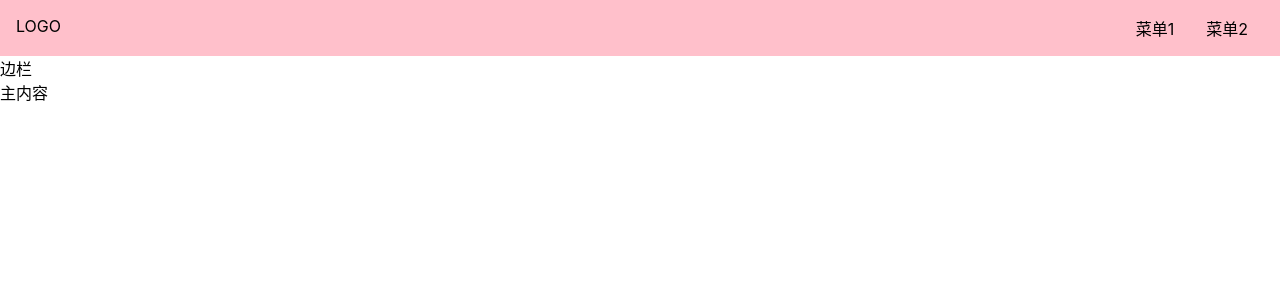
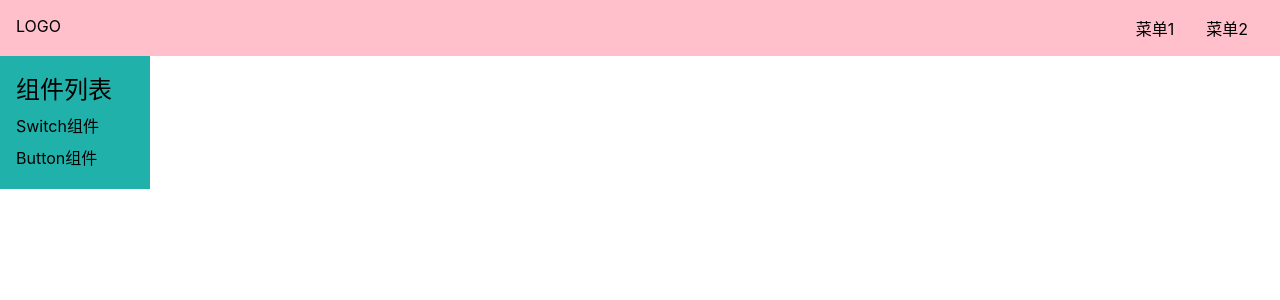
Before and after one commit to Eskimo6666/Vue3GULU, a Vue app: page /#/doc in a window 1280 px wide. Shown: the top 300 px of the page. Built offline with nearby package versions, Linux system fonts and the light colour scheme.

Commit message:
add: 路由自适应显隐

```diff
--- a/src/App.vue
+++ b/src/App.vue
@@ -1,10 +1,21 @@
 <template>
-
   <router-view />
 </template>
 
-<script>
+<script lang='ts'>
+import {ref, provide} from 'vue'
+import {router}  from './router'
 export default {
-  name: "App"
-};
+  name: "App",
+  setup() {
+    const width = document.documentElement.clientWidth
+    const menuVisible = ref(width <= 500 ? false : true)
+    provide('menuVisible', menuVisible)
+    router.afterEach(()=>{
+      if(width <= 500){
+        menuVisible.value = false
+      }
+    })
+  }
+}
 </script>
--- /dev/null
+++ b/src/components/ButtonDemo.vue
@@ -0,0 +1,5 @@
+<template>
+    <div>
+        Button组件文档
+    </div>
+</template>
--- /dev/null
+++ b/src/components/SwitchDemo.vue
@@ -0,0 +1,5 @@
+<template>
+    <div>
+        Switch 文档
+    </div>
+</template>
--- a/src/components/Topnav.vue
+++ b/src/components/Topnav.vue
@@ -1,16 +1,24 @@
 <template>
     <div class="topnav">
-      <div class="logo">LOGO</div>
+      <div class="logo" >LOGO</div>
       <ul class="menu">
         <li>菜单1</li>
         <li>菜单2</li>
       </ul>
+      <span class="toggleAside" @click="toggleMenu"></span>
     </div>
 </template>
 
-<script>
+<script lang='ts'>
+import {inject, Ref} from 'vue'
 export default {
-
+    setup(){
+      const menuVisible = inject<Ref<boolean>>('menuVisible')
+      const toggleMenu = () => {
+        menuVisible.value = !menuVisible.value
+      }
+      return {toggleMenu}
+    }
 }
 </script>
 
@@ -19,6 +27,8 @@ export default {
   background: pink;
   display: flex;
   padding: 16px;
+  position:relative;
+  z-index:10;
   > .logo {
     max-width: 6em;
     margin-right: auto;
@@ -31,5 +41,26 @@ export default {
       margin: 0 1em;
     }
   }
+  > .toggleAside{
+    display:none;
+    width:24px;
+    height:24px;
+    background: red;
+    position: absolute;
+    left:16px;
+    top:50%;
+    transform: translateY(-50%);
+  }
+  @media (max-width:500px){
+    >.menu{
+      display: none;
+    }
+    > .logo{
+      margin: 0 auto;
+    }
+    > .toggleAside{
+      display: inline-block;
+    }
+  }
 }
 </style>
--- a/src/index.scss
+++ b/src/index.scss
@@ -15,6 +15,9 @@ a {
     cursor: pointer;
   }
 }
+h1,h2,h3,h4,h5,h6{
+  font-weight: normal;
+}
 body{
   font-size:16px;
   font-family: -apple-system, "Noto Sans", "Helvetica Neue", Helvetica, "Nimbus Sans L", Arial, "Liberation Sans", "PingFang SC", "Hiragino Sans GB", "Noto Sans CJK SC", "Source Han Sans SC", "Source Han Sans CN", "Microsoft YaHei", "Wenquanyi Micro Hei", "WenQuanYi Zen Hei", "ST Heiti", SimHei, "WenQuanYi Zen Hei Sharp", sans-serif;
--- a/src/main.ts
+++ b/src/main.ts
@@ -1,18 +1,8 @@
 import { createApp } from 'vue'
 import App from './App.vue'
 import './index.scss'
-import {createWebHashHistory, createRouter} from 'vue-router'
-import Home from './views/Home.vue'
-import Doc from './views/Doc.vue'
+import { router } from './router'
 
-const history = createWebHashHistory()
-const router = createRouter({
-    history:history,
-    routes:[
-        {path:'/',component:Home},
-        {path:'/doc',component:Doc}
-    ]
-})
 
 const app = createApp(App)
 
--- /dev/null
+++ b/src/router.ts
@@ -0,0 +1,28 @@
+import {createWebHashHistory, createRouter} from 'vue-router'
+import Home from './views/Home.vue'
+import Doc from './views/Doc.vue'
+import SwitchDemo from './components/SwitchDemo.vue'
+import ButtonDemo from './components/ButtonDemo.vue'
+
+
+
+
+const history = createWebHashHistory()
+export const router = createRouter({
+    history:history,
+    routes:[
+        {path:'/',component:Home},
+        {
+            path:'/doc',
+            component:Doc,
+            children:[
+                {path:'switch', component:SwitchDemo},
+                {path:'button', component:ButtonDemo}
+            ]
+        }
+    ]
+})
+
+router.afterEach(()=>{
+    console.log('路由切换了')
+})
--- a/src/views/Doc.vue
+++ b/src/views/Doc.vue
@@ -2,15 +2,56 @@
     <div>
         <TopNav/>
         <div class="content">
-            <aside>边栏</aside>
-            <main>主内容</main>
+            <aside v-if="menuVisible">
+                <h2>组件列表</h2>
+                <ol>
+                    <li>
+                        <router-link to="/doc/switch">Switch组件</router-link>
+                    </li>
+                    <li>
+                        <router-link to="/doc/button">Button组件</router-link>
+                    </li>
+                </ol>
+            </aside>
+            <main><router-view/></main>
         </div>
     </div>
 </template>
 
 <script lang="ts">
 import TopNav from '../components/Topnav.vue'
+import {inject, Ref} from 'vue'
 export default {
-    components:{TopNav}
+    components:{TopNav},
+    setup(){
+        const menuVisible = inject<Ref<boolean>>('menuVisible')
+        return {menuVisible}
+    }
 };
 </script>
+
+<style lang="scss" scoped>
+    aside{
+        background: lightseagreen;
+        width:150px;
+        padding:16px;
+        position:fixed;
+        padding-top: 70px;
+        top:0;
+        left:0;
+        > h2{
+            margin-bottom:4px;
+        }
+        > ol {
+            > li{
+                padding: 4px 0;
+            }
+        }
+        @media(max-width:500px){
+            position:fixed;
+            top:0;
+            left:0;
+            padding-top:70px;
+        }
+    }
+</style>
--- a/src/views/Home.vue
+++ b/src/views/Home.vue
@@ -5,8 +5,8 @@
       <h1>EskimoUI</h1>
       <h2>An awsome UI frame</h2>
       <p class="actions">
-        <a href>GitHub</a>
-        <a href>开始</a>
+        <a href='https://github.com'>GitHub</a>
+        <router-link to="/Doc">开始</router-link>
       </p>
     </div>
   </div>
```
Also changed, not shown: 1 other file (tests, documents, lock files or other folders).
